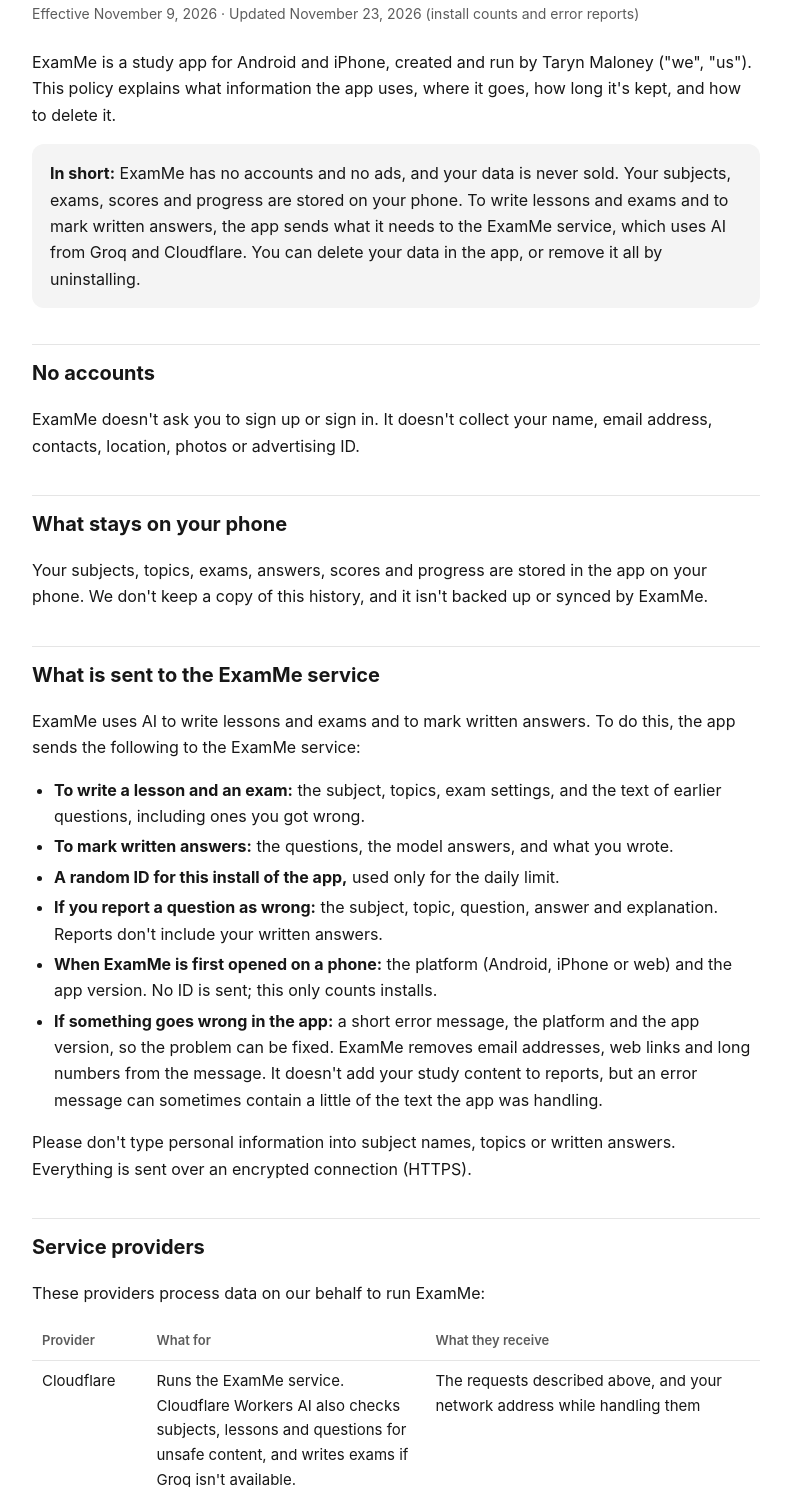
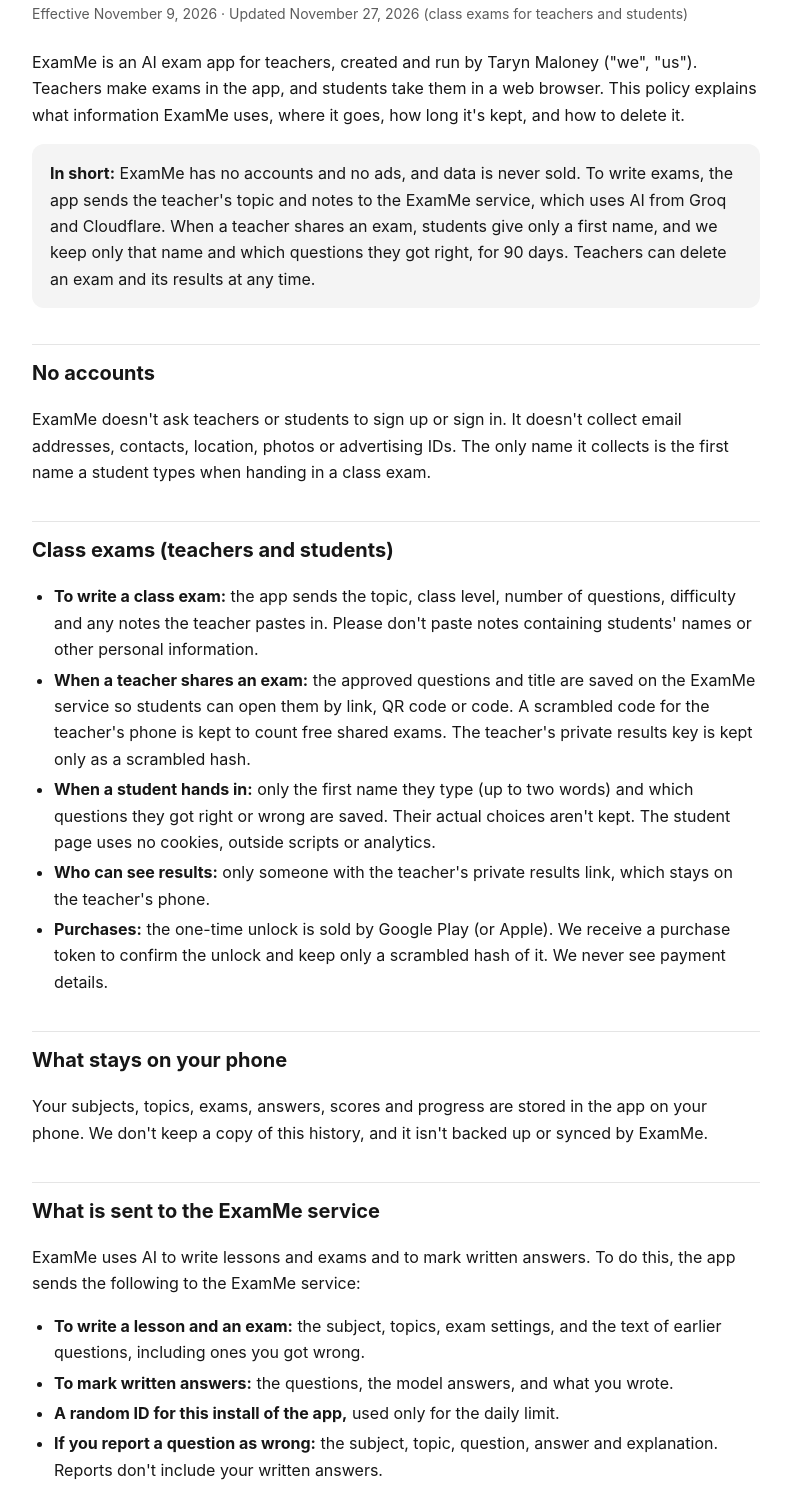
Before and after one commit to tarynmaloney5-ui/exammenow-site, a plain HTML site: page privacy.html in a window 1280 px wide. Shown: the part 138-1625 px from the top of the page, without its empty margins (244-1035 px from the left). Drawn offline with Linux system fonts and the light colour scheme.

Commit message:
Privacy policy: class exams for teachers and students
Co-Authored-By: Claude Opus 5.5 <noreply@anthropic.com>

```diff
--- a/privacy.html
+++ b/privacy.html
@@ -14,16 +14,25 @@
 <header><img src="icon.png" alt=""><a href="./">ExamMe</a></header>
 
 <h1>Privacy Policy</h1>
-<p class="meta">Effective November 9, 2026 · Updated November 23, 2026 (install counts and error reports)</p>
+<p class="meta">Effective November 9, 2026 · Updated November 27, 2026 (class exams for teachers and students)</p>
 
-<p>ExamMe is a study app for Android and iPhone, created and run by Taryn Maloney ("we", "us"). This policy explains what information the app uses, where it goes, how long it's kept, and how to delete it.</p>
+<p>ExamMe is an AI exam app for teachers, created and run by Taryn Maloney ("we", "us"). Teachers make exams in the app, and students take them in a web browser. This policy explains what information ExamMe uses, where it goes, how long it's kept, and how to delete it.</p>
 
 <div class="box">
-<p><strong>In short:</strong> ExamMe has no accounts and no ads, and your data is never sold. Your subjects, exams, scores and progress are stored on your phone. To write lessons and exams and to mark written answers, the app sends what it needs to the ExamMe service, which uses AI from Groq and Cloudflare. You can delete your data in the app, or remove it all by uninstalling.</p>
+<p><strong>In short:</strong> ExamMe has no accounts and no ads, and data is never sold. To write exams, the app sends the teacher's topic and notes to the ExamMe service, which uses AI from Groq and Cloudflare. When a teacher shares an exam, students give only a first name, and we keep only that name and which questions they got right, for 90 days. Teachers can delete an exam and its results at any time.</p>
 </div>
 
 <h2>No accounts</h2>
-<p>ExamMe doesn't ask you to sign up or sign in. It doesn't collect your name, email address, contacts, location, photos or advertising ID.</p>
+<p>ExamMe doesn't ask teachers or students to sign up or sign in. It doesn't collect email addresses, contacts, location, photos or advertising IDs. The only name it collects is the first name a student types when handing in a class exam.</p>
+
+<h2>Class exams (teachers and students)</h2>
+<ul>
+<li><strong>To write a class exam:</strong> the app sends the topic, class level, number of questions, difficulty and any notes the teacher pastes in. Please don't paste notes containing students' names or other personal information.</li>
+<li><strong>When a teacher shares an exam:</strong> the approved questions and title are saved on the ExamMe service so students can open them by link, QR code or code. A scrambled code for the teacher's phone is kept to count free shared exams. The teacher's private results key is kept only as a scrambled hash.</li>
+<li><strong>When a student hands in:</strong> only the first name they type (up to two words) and which questions they got right or wrong are saved. Their actual choices aren't kept. The student page uses no cookies, outside scripts or analytics.</li>
+<li><strong>Who can see results:</strong> only someone with the teacher's private results link, which stays on the teacher's phone.</li>
+<li><strong>Purchases:</strong> the one-time unlock is sold by Google Play (or Apple). We receive a purchase token to confirm the unlock and keep only a scrambled hash of it. We never see payment details.</li>
+</ul>
 
 <h2>What stays on your phone</h2>
 <p>Your subjects, topics, exams, answers, scores and progress are stored in the app on your phone. We don't keep a copy of this history, and it isn't backed up or synced by ExamMe.</p>
@@ -63,7 +72,9 @@
 
 <h2>How long it's kept</h2>
 <ul>
-<li><strong>Your study history</strong> stays on your phone until you delete it or uninstall the app.</li>
+<li><strong>Your study history</strong> (from practising a subject yourself) stays on your phone until you delete it or uninstall the app.</li>
+<li><strong>Students' class exam results:</strong> deleted automatically after 90 days, or sooner if the teacher deletes the exam.</li>
+<li><strong>Shared class exams:</strong> deleted automatically after one year, or sooner if the teacher deletes them.</li>
 <li><strong>Exam and marking requests:</strong> the ExamMe service doesn't save them after replying. Groq may keep a copy for up to 30 days, as described above.</li>
 <li><strong>Daily limit counts:</strong> kept for 2 days. They use scrambled versions of the install ID and of your network address, not the originals. First-open and error messages are limited per network in the same way.</li>
 <li><strong>Reported questions:</strong> kept for up to 90 days so problems can be reviewed.</li>
@@ -73,13 +84,14 @@
 
 <h2>Deleting your data</h2>
 <ul>
+<li>Teachers: delete a class exam in the app to remove it and every student's result from the ExamMe service straight away.</li>
 <li>Delete a subject or an exam in the app to remove it from your phone.</li>
 <li>Uninstall ExamMe to remove all of your study history. This can't be undone, because there is no copy anywhere else.</li>
 <li>To ask for a reported question to be deleted, or for any other privacy request, email us (below). We'll reply within 30 days.</li>
 </ul>
 
 <h2>Children</h2>
-<p>ExamMe is for people aged 13 and over. It isn't directed at younger children. If you believe a child under 13 has sent information through the app, email us and it will be deleted.</p>
+<p>The ExamMe app is for teachers and other adults. Students of any age may take a class exam their teacher gives them. The student page asks only for a first name, which can be replaced with initials or a nickname, and collects nothing else. Teachers using ExamMe with children under 13 should follow their school's rules on consent for educational tools. To have a student's result deleted, the teacher can delete the exam in the app, or anyone can email us.</p>
 
 <h2>AI accuracy</h2>
 <p>Lessons, questions, explanations and marks are written by AI and can contain mistakes. Check anything important against a trusted source, especially for safety, medical or legal topics. If a question looks wrong, report it in the app.</p>
```
